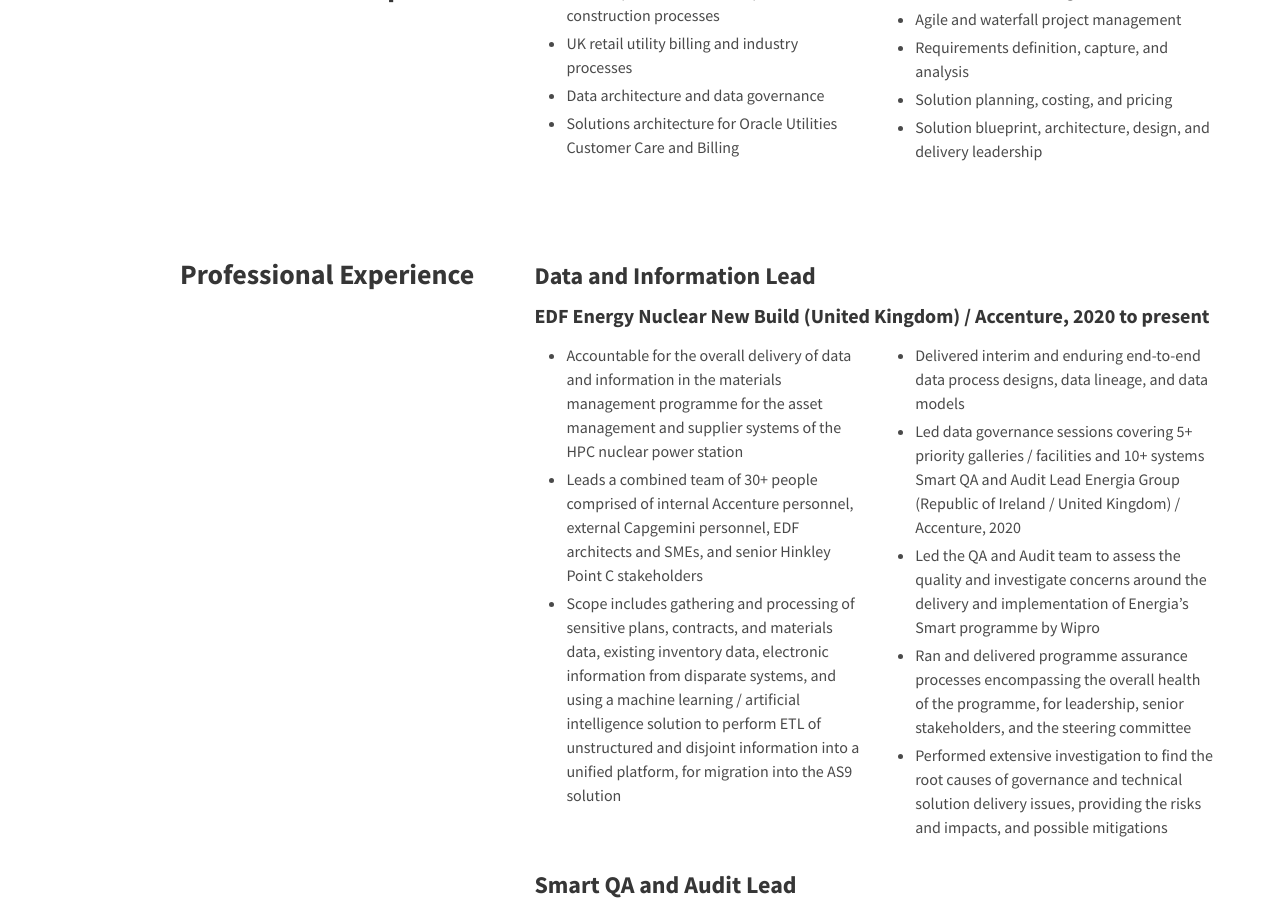
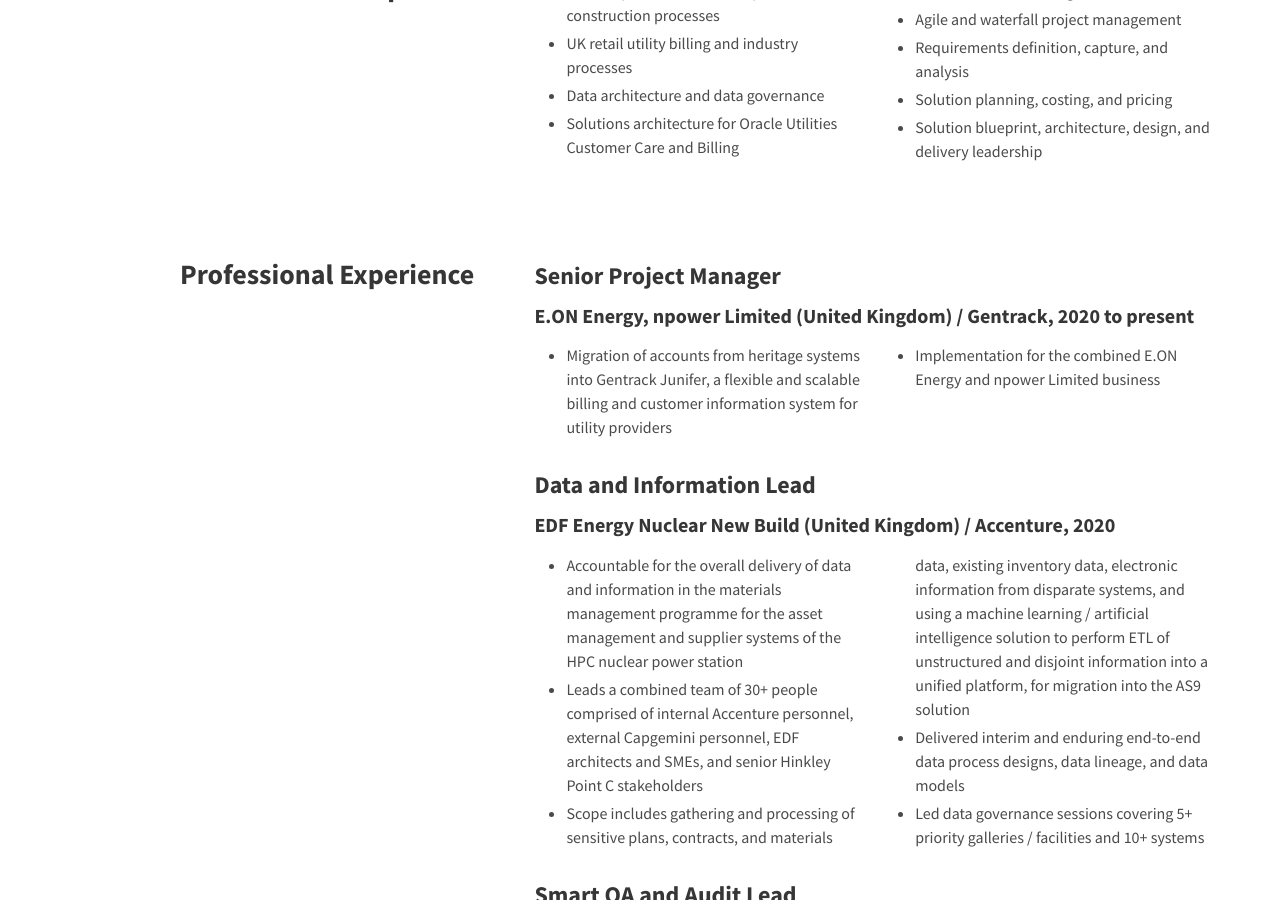
Before and after one commit to paolorodriguez-com/paolorodriguez-com.github.io, a Jekyll site: the page built from index.md, in a window 1280 px wide and 900 px high, scrolled down 1000 px. Built offline with Jekyll 4.4.1, drawn with Linux system fonts in a browser that asks for light colours; nearby versions of some CDN libraries.

Commit message:
Add Gentrack experience, fix typos

```diff
--- a/index.md
+++ b/index.md
@@ -3,18 +3,18 @@
 title: Home
 ---
 
+### Senior Project Manager
+#### E.ON Energy, npower Limited (United Kingdom) / Gentrack, 2020 to present
+* Migration of accounts from heritage systems into Gentrack Junifer, a flexible and scalable billing and customer information system for utility providers
+* Implementation for the combined E.ON Energy and npower Limited business
+
 ### Data and Information Lead
-#### EDF Energy Nuclear New Build (United Kingdom) / Accenture, 2020 to present
+#### EDF Energy Nuclear New Build (United Kingdom) / Accenture, 2020
 * Accountable for the overall delivery of data and information in the materials management programme for the asset management and supplier systems of the HPC nuclear power station
 * Leads a combined team of 30+ people comprised of internal Accenture personnel, external Capgemini personnel, EDF architects and SMEs, and senior Hinkley Point C stakeholders
 * Scope includes gathering and processing of sensitive plans, contracts, and materials data, existing inventory data, electronic information from disparate systems, and using a machine learning / artificial intelligence solution to perform ETL of unstructured and disjoint information into a unified platform, for migration into the AS9 solution
 * Delivered interim and enduring end-to-end data process designs, data lineage, and data models
 * Led data governance sessions covering 5+ priority galleries / facilities and 10+ systems
-Smart QA and Audit Lead
-Energia Group (Republic of Ireland / United Kingdom) / Accenture, 2020
-* Led the QA and Audit team to assess the quality and investigate concerns around the delivery and implementation of Energia’s Smart programme by Wipro
-* Ran and delivered programme assurance processes encompassing the overall health of the programme, for leadership, senior stakeholders, and the steering committee
-* Performed extensive investigation to find the root causes of governance and technical solution delivery issues, providing the risks and impacts, and possible mitigations
 
 ### Smart QA and Audit Lead
 #### Energia Group (Republic of Ireland / United Kingdom) / Accenture, 2020
```
